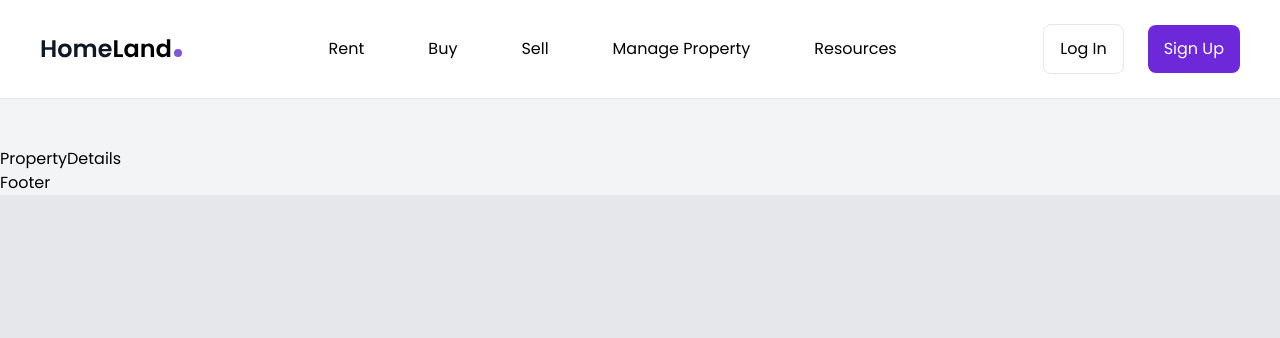
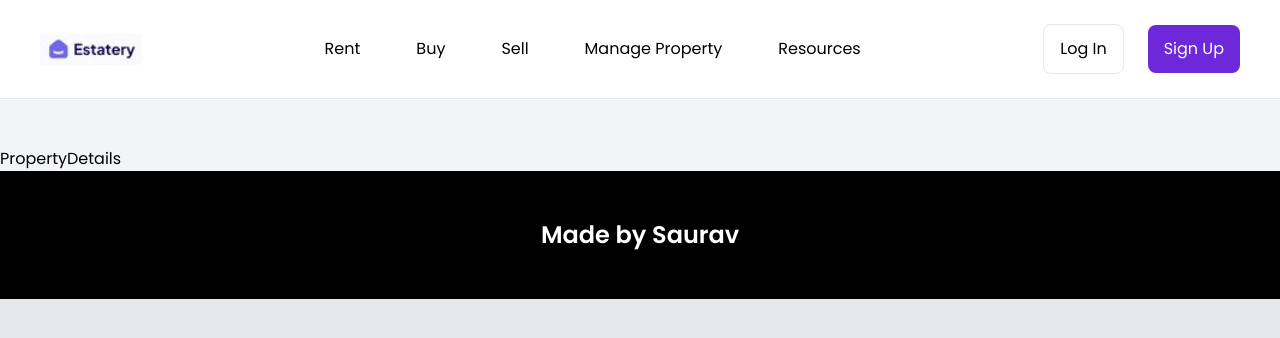
Before and after one commit to Sauravionic/Real-Estate-assignment, a React (Create React App) app: page /property/1 in a window 1280 px wide. Shown: the top 338 px of the page. Built offline with nearby package versions, Linux system fonts and the light colour scheme.

Commit message:
All filter finalized except Date. Closes #7

```diff
--- a/src/App.js
+++ b/src/App.js
@@ -1,5 +1,3 @@
-import logo from '../src/assets/img/logo.svg';
-
 //import Routes & Route from React-Router-Dom
 import { Routes, Route } from 'react-router-dom';
 
--- a/src/components/Footer.js
+++ b/src/components/Footer.js
@@ -1,8 +1,14 @@
 import React from 'react'
-
 const Footer = () => {
   return (
-    <div>Footer</div>
+    <div className='flex bg-black h-32 justify-between'>
+      <div>
+      </div>
+      <div className='items-center flex'>
+        <h2 className='font-semibold text-white text-2xl item-center'>Made by Saurav</h2>
+      </div>
+      <div></div>
+    </div>
   )
 }
 
--- a/src/components/Header.js
+++ b/src/components/Header.js
@@ -3,7 +3,7 @@ import React from 'react'
 //import link
 import {Link} from 'react-router-dom';
 //import logo
-import Logo from '../assets/img/logo.svg';
+import Logo from '../assets/img/logo.png';
 const Header = () => {
   return (
     <header className='py-6 px-10 mb-12 border-b bg-white'>
@@ -11,16 +11,16 @@ const Header = () => {
 
             {/* logo */}
             <Link to='/'>
-                <img src={Logo} alt = 'Logo'></img>
+                <img className='w-[100%] h-[100%]' src={Logo} alt = 'Logo'></img>
             </Link>
 
             {/* Middle Buttons */}
-            <div className='flex items-center gap-16 text-md'>
-                <Link to='/'>Rent</Link>
-                <Link to='/'>Buy</Link>
-                <Link to='/'>Sell</Link>
-                <Link to='/'>Manage Property</Link>
-                <Link to='/'>Resources</Link>
+            <div className='flex items-center gap-8 text-md'>
+                <Link className='px-3 py-1 hover:border-solid hover:border hover:rounded-lg hover:ring-offset-0 hover:text-violet-800 hover:bg-violet-200' to='/'>Rent</Link>
+                <Link className='px-3 py-1 hover:border-solid hover:border hover:rounded-lg hover:ring-offset-0 hover:text-violet-800 hover:bg-violet-200' to='/'>Buy</Link>
+                <Link className='px-3 py-1 hover:border-solid hover:border hover:rounded-lg hover:ring-offset-0 hover:text-violet-800 hover:bg-violet-200' to='/'>Sell</Link>
+                <Link className='px-3 py-1 hover:border-solid hover:border hover:rounded-lg hover:ring-offset-0 hover:text-violet-800 hover:bg-violet-200' to='/'>Manage Property</Link>
+                <Link className='px-3 py-1 hover:border-solid hover:border hover:rounded-lg hover:ring-offset-0 hover:text-violet-800 hover:bg-violet-200' to='/'>Resources</Link>
             </div>
 
             {/* Login & Signup Buttons */}
--- a/src/components/HouseContext.js
+++ b/src/components/HouseContext.js
@@ -7,11 +7,11 @@ export const HouseContext = createContext();
 
 const HouseContextProvider = ({ children }) => {
    const [houses, setHouses] = useState(housesData);
-   const [country, setCountry] = useState('Location');
+   const [country, setCountry] = useState('(Any)');
    const [countries, setCountries] = useState([]);
-   const [property, setProperty] = useState('Property Type');
+   const [property, setProperty] = useState('Property Type (Any)');
    const [properties, setProperties] = useState([]);
-   const [price, setPrice] = useState('Price Range');
+   const [price, setPrice] = useState('Price Range (Any)');
    const [date, setDate] = useState('When');
    const [loading, setLoading] = useState(false);
 
@@ -38,8 +38,77 @@ const HouseContextProvider = ({ children }) => {
    }, []);
 
    const handleClick = () => {
-    console.log('clicked');
-   }
+    setLoading(true);
+
+   // check the string if includes '(any)'
+   const isDefault = (str) => {
+    return str.split(' ').includes('(Any)');
+  };
+  //remove spaces from the price range
+  const removeDollar = price.split(' ');
+
+   // remove $ and parse into string
+   const minPrice = parseInt(removeDollar[0].split('$')[1]);
+   // get last string (price) and parse it to number
+   const maxPrice = parseInt(removeDollar[2].split('$')[1]);
+
+   console.log(isDefault(country), isDefault(property), isDefault(price));
+
+   const newHouses = housesData.filter((house) => {
+     const housePrice = parseInt(house.price);
+
+     // all values are selected
+     if (
+       house.country === country &&
+       house.type === property &&
+       housePrice >= minPrice &&
+       housePrice <= maxPrice
+     ) {
+       return house;
+     }
+     // all values are default
+     if (isDefault(country) && isDefault(property) && isDefault(price)) {
+       return house;
+     }
+     // country is not default
+     if (!isDefault(country) && isDefault(property) && isDefault(price)) {
+       return house.country === country;
+     }
+     // property is not default
+     if (!isDefault(property) && isDefault(country) && isDefault(price)) {
+       return house.type === property;
+     }
+     // price is not default
+     if (!isDefault(price) && isDefault(country) && isDefault(property)) {
+       if (housePrice >= minPrice && housePrice <= maxPrice) {
+         return house;
+       }
+     }
+     // country and property is not default
+     if (!isDefault(country) && !isDefault(property) && isDefault(price)) {
+       return house.country === country && house.type === property;
+     }
+     // country and price is not default
+     if (!isDefault(country) && isDefault(property) && !isDefault(price)) {
+       if (housePrice >= minPrice && housePrice <= maxPrice) {
+         return house.country === country;
+       }
+     }
+     // property and price is not default
+     if (isDefault(country) && !isDefault(property) && !isDefault(price)) {
+       if (housePrice >= minPrice && housePrice <= maxPrice) {
+         return house.type === property;
+       }
+     }
+   });
+   setTimeout(() => {
+    return (
+      newHouses.length < 1 ? setHouses([]) : setHouses(newHouses),
+      setLoading(false)
+    );
+  }, 1000);
+};
+
    return (
     <HouseContext.Provider value = {{
         country,
@@ -55,6 +124,7 @@ const HouseContextProvider = ({ children }) => {
         houses,
         loading,
         handleClick,
+        loading,
       }}
       >
       {children}
--- a/src/components/LocationDropDown.js
+++ b/src/components/LocationDropDown.js
@@ -11,8 +11,6 @@ import { HouseContext } from './HouseContext';
 
 const LocationDropDown = () => {
   const {country, setCountry, countries} = useContext(HouseContext);
-
-  console.log(countries);
   const [isOpen, setIsOpen] = useState(false);
 
 
@@ -20,7 +18,7 @@ const LocationDropDown = () => {
     <Menu as = 'div' className='relative'>
         <Menu.Button onClick={() => setIsOpen(!isOpen)}>
             <div>
-            <div className='text-[14px] text-left text-gray-500 font-semibold'>Location</div>
+                <div className='text-[14px] text-left text-gray-500 font-semibold'>Location</div>
                 <div className='text-left font-bold mt-1'>{country}</div>
                 {isOpen ? (
                     <RiArrowDownSLine className='absolute text-violet-700 text-xl left-48 bottom-4'/>
--- a/src/components/PriceDropDown.js
+++ b/src/components/PriceDropDown.js
@@ -14,6 +14,9 @@ const PriceDropDown = () => {
   const [isOpen, setIsOpen] = useState(false);
 
   const prices = [
+    {
+        value: 'Price Range - (Any)'
+    },
     {
         value : '$10000 - $30000',
     },
--- a/src/components/PropertyTypeDropDown.js
+++ b/src/components/PropertyTypeDropDown.js
@@ -11,7 +11,6 @@ import { HouseContext } from './HouseContext';
 
 const PropertyTypeDropDown = () => {
   const {property, setProperty, properties} = useContext(HouseContext);
-  console.log(properties);
   const [isOpen, setIsOpen] = useState(false);
 
 
```
Also changed, not shown: src/assets/img/logo.png (added), src/assets/img/logo.svg (deleted).
